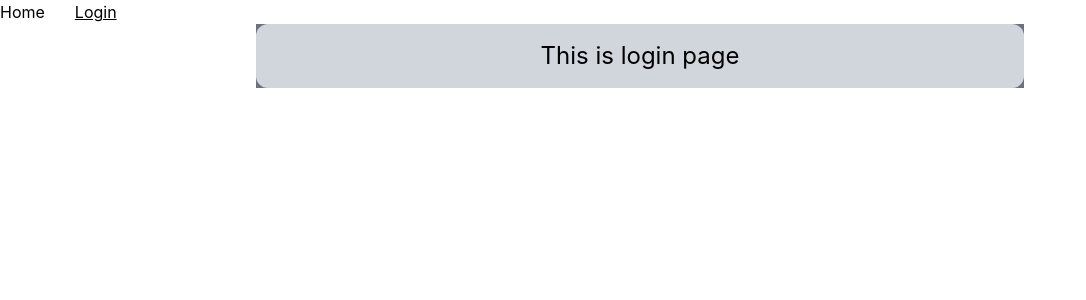
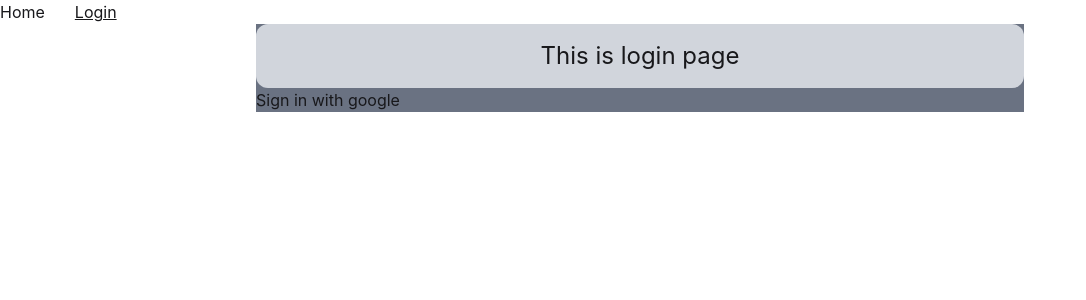
Before and after one commit to impressivecoder01/module-47, a React (Vite) app: page /login in a window 1280 px wide. Shown: the top 300 px of the page, without its empty margins (0-1086 px from the left). Built offline with nearby package versions, Linux system fonts and the light colour scheme.

Commit message:
implement google singin mathod

```diff
--- a/package.json
+++ b/package.json
@@ -22,6 +22,7 @@
     "@types/react": "^19.2.14",
     "@types/react-dom": "^19.2.3",
     "@vitejs/plugin-react": "^6.0.1",
+    "daisyui": "^5.5.19",
     "eslint": "^10.2.1",
     "eslint-plugin-react-hooks": "^7.1.1",
     "eslint-plugin-react-refresh": "^0.5.2",
--- a/src/Components/Login/Login.jsx
+++ b/src/Components/Login/Login.jsx
@@ -1,9 +1,16 @@
 // import React from 'react';
+import { GoogleAuthProvider } from "firebase/auth";
 
+const provider = new GoogleAuthProvider();
 const Login = () => {
+    const handleGoogleSingIn = () => {
+        console.log('gooogle ')
+    }
     return (
         <div className="w-3xl mx-auto bg-gray-500">
             <h1 className="text-center text-2xl bg-gray-300 py-4 rounded-xl">This is login page</h1>
+            <div></div>
+            <button onClick={() => handleGoogleSingIn()} className=" text-center">Sign in with google</button>
         </div>
     );
 };
--- a/src/firebase/firebase.init.js
+++ b/src/firebase/firebase.init.js
@@ -2,6 +2,7 @@
 import { initializeApp } from "firebase/app";
 // TODO: Add SDKs for Firebase products that you want to use
 // https://firebase.google.com/docs/web/setup#available-libraries
+import { getAuth } from "firebase/auth";
 
 // Your web app's Firebase configuration
 const firebaseConfig = {
@@ -15,3 +16,5 @@ const firebaseConfig = {
 
 // Initialize Firebase
 const app = initializeApp(firebaseConfig);
+const auth = getAuth(app)
+export default auth;
--- a/src/index.css
+++ b/src/index.css
@@ -1,4 +1,5 @@
 @import "tailwindcss";
+@plugin "daisyui";
 nav a.active {
     text-decoration: underline;
 }
```
Also changed, not shown: 1 other file (tests, documents, lock files or other folders).
